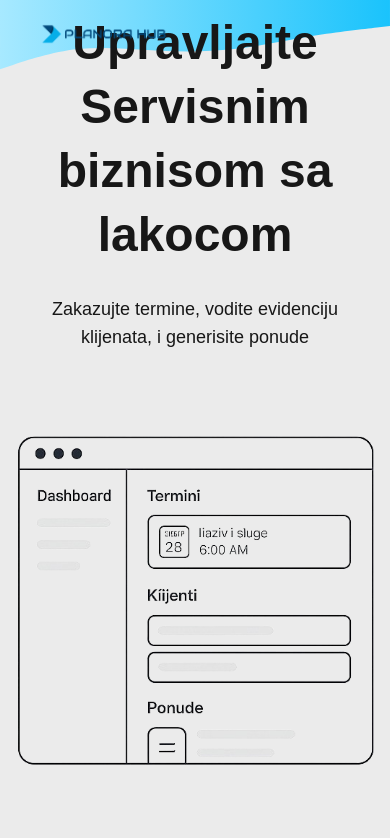
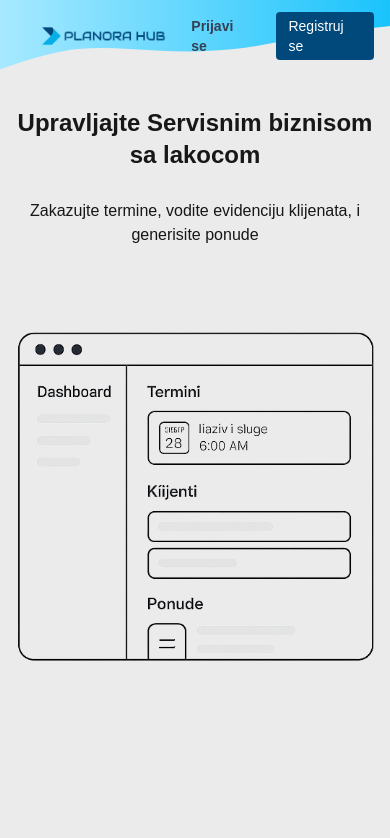
Before and after one commit to RadojkoR/planora, a Next.js app: page / in a window 390 px wide. Shown: the top 838 px of the page. Built offline with nearby package versions, Linux system fonts and the light colour scheme.

Commit message:
added bg on nav

```diff
--- a/src/assets/styles/partials/nav.css
+++ b/src/assets/styles/partials/nav.css
@@ -1,5 +1,5 @@
 @layer components {
     .mainNav {
-        @apply px-4 py-3 fixed top-0 w-full
+        @apply px-4 py-3 fixed top-0 w-full  z-50 transition-all duration-400 ease-in-out
     }
 }
--- a/src/components/buttons/signUpBtn.tsx
+++ b/src/components/buttons/signUpBtn.tsx
@@ -4,7 +4,7 @@ export default function SignUpBtn() {
     return (
       <Link
         href="/sign-up"
-        className="px-4 py-2 bg-primary text-white rounded hover:bg-secondary transition-all duration-300 ease-in-out"
+        className="px-3 py-1 sm:px-4 sm:py-2 text-sm sm:text-base bg-primary text-white rounded hover:bg-secondary transition-all duration-300 ease-in-out"
       >
         Registruj se
       </Link>
--- a/src/components/mainHeader/mainHeader.tsx
+++ b/src/components/mainHeader/mainHeader.tsx
@@ -4,12 +4,12 @@ import headerImg from "@/assets/images/header/imgHeader.png";
 export default function MainHeader(){
     return (
       <header className="mainHeader">
-        <div className="headerContainer flex-center grid lg:grid-cols-2 col-1 gap-20 mb-20 -mt-24">
+        <div className="headerContainer flex-center grid lg:grid-cols-2 col-1 gap-20 lg:-mt-24">
           <section className="text-center">
-            <h1 className="text-5xl/16 pb-7 font-[600]">
+            <h1 className="text-2xl sm:text-5xl/16 pb-7 font-[600]">
               Upravljajte Servisnim biznisom sa lakocom
             </h1>
-            <p>
+            <p className="text-base sm:text-lg">
               Zakazujte termine, vodite evidenciju klijenata, i generisite
               ponude
             </p>
--- a/src/components/nav/navbar.tsx
+++ b/src/components/nav/navbar.tsx
@@ -4,14 +4,27 @@ import Image from "next/image";
 import Link from "next/link";
 import logoImg from "@/assets/logo.png"
 import { SignUpBtn } from "@/components";
-// import { useState } from "react";
+import { useEffect, useState } from "react";
 // import { Menu, X } from "lucide-react";
 
 export default function NavBar() {
-//   const [mobileMenuOpen, setMobileMenuOpen] = useState(false);
+  // const [mobileMenuOpen, setMobileMenuOpen] = useState(false);
+  const [hasScrolled, setHasScrolled] = useState(false);
+
+  useEffect(() => {
+    const handlePageScroll = () => {
+      if (window.scrollY > 10) {
+        setHasScrolled(true);
+      } else {
+        setHasScrolled(false);
+      }
+    };
+    window.addEventListener("scroll", handlePageScroll);
+    return () => window.removeEventListener("scroll", handlePageScroll);
+  }, []);
 
   return (
-    <nav className="mainNav">
+    <nav className={`mainNav ${hasScrolled ? "bg-white" : ''}`}>
       <div className="max-w-7xl mx-auto flex justify-between items-center">
         {/* Logo */}
         <div className="h-full w-44  xxs:w-64 xs:w-70 sm:w-80">
@@ -25,11 +38,17 @@ export default function NavBar() {
         </div>
 
         {/* Desktop Nav */}
-        <div className="hidden md:flex space-x-6 items-center">
-          <Link href="/" className="text-gray-700 hover:text-primary font-[600]">
+        <div className="flex space-x-6 items-center">
+          {/* <Link
+            href="/"
+            className="text-gray-700 hover:text-primary font-[600]"
+          >
             Početna
-          </Link>
-          <Link href="/log-in" className="text-gray-700 hover:text-primary font-[600]">
+          </Link> */}
+          <Link
+            href="/log-in"
+            className="text-gray-700 text-sm sm:text-base hover:text-primary font-[600]"
+          >
             Prijavi se
           </Link>
 
@@ -47,7 +66,7 @@ export default function NavBar() {
 
       {/* Mobile Menu */}
       {/* {mobileMenuOpen && (
-        <div className="md:hidden mt-2 space-y-2">
+        <div className="md:hidden bg-gray-100 w-1/4 absolute right-0 mt-2 space-y-2 p-5">
           <Link href="/" className="block text-gray-700 hover:text-blue-600">
             Početna
           </Link>
```
Also changed, not shown: package.json (+7 -6 lines), 1 other file (tests, documents, lock files or other folders).
